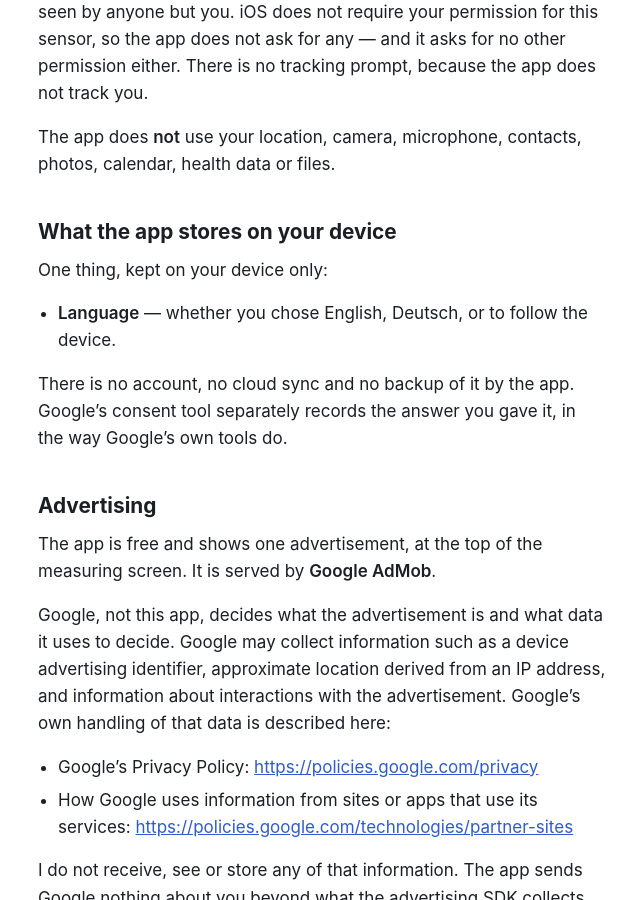
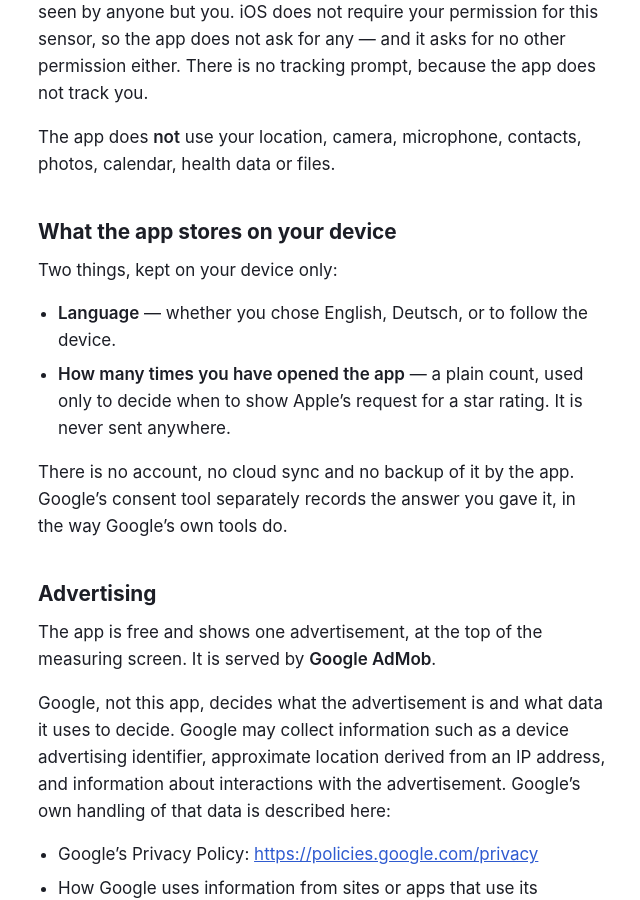
Before and after one commit to FloErwerth/FloErwerth.github.io, a Jekyll site: the page built from graviton/privacy.md, in a window 1280 px wide and 900 px high, scrolled down 1028 px. Shown: the whole window, without its empty margins (318-958 px from the left). Built offline with Jekyll 4.4.1, drawn with Linux system fonts in a browser that asks for light colours; some of the changed text lies outside the part shown.

Commit message:
Publish the policy change that came with the Rating
Graviton stores a count of cold launches now, so both languages say so.

Co-Authored-By: Claude Opus 5 <noreply@anthropic.com>

```diff
--- a/graviton/privacy.md
+++ b/graviton/privacy.md
@@ -37,9 +37,10 @@ The app does **not** use your location, camera, microphone, contacts, photos, ca
 
 ## What the app stores on your device
 
-One thing, kept on your device only:
+Two things, kept on your device only:
 
 - **Language** — whether you chose English, Deutsch, or to follow the device.
+- **How many times you have opened the app** — a plain count, used only to decide when to show Apple's request for a star rating. It is never sent anywhere.
 
 There is no account, no cloud sync and no backup of it by the app. Google's consent tool separately records the answer you gave it, in the way Google's own tools do.
 
@@ -76,7 +77,7 @@ Nothing else leaves your device. The app has no server of its own to send anythi
 
 **I keep nothing, so there is nothing for me to keep for a length of time.**
 
-- **On your device:** your Language choice stays until you delete the app. Deleting the app removes it.
+- **On your device:** your Language choice and the count of how often you have opened the app stay until you delete the app. Deleting the app removes them.
 - **Google:** how long Google keeps what its advertising collects is set by Google, and is described in Google's own policy linked above.
 
 ## Your rights
```
Also changed, not shown: graviton/datenschutz.md (+3 -2 lines).
